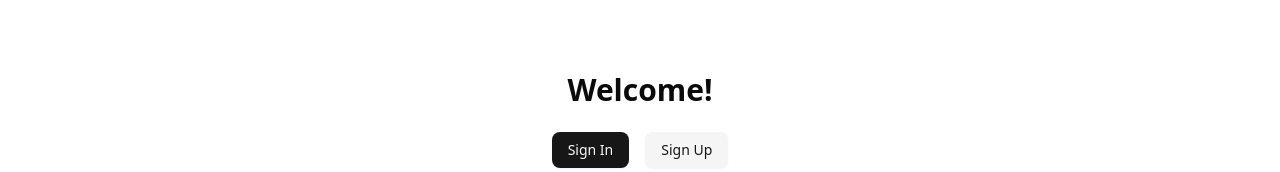
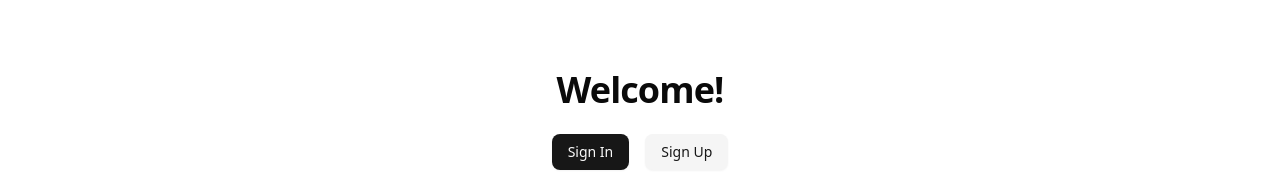
Before and after one commit to alexspearsi/rest-client-app, a Next.js app: page /en in a window 1280 px wide. Shown: the part 260-432 px from the top of the page. Built offline with nearby package versions, Linux system fonts and the light colour scheme.

Commit message:
refactor: replace h1 with custom Heading component

```diff
--- a/src/app/[locale]/page.tsx
+++ b/src/app/[locale]/page.tsx
@@ -1,13 +1,14 @@
 import { useTranslations } from 'next-intl';
 import { Button } from '@/components/ui/button';
 import Link from 'next/link';
+import { Heading } from '@/components/ui/typography';
 
 export default function Page() {
   const t = useTranslations('HomePage');
 
   return (
     <div className="flex h-screen flex-col items-center justify-center gap-6 p-8">
-      <h1 className="text-3xl font-bold">{t('title')}</h1>
+      <Heading size="h1">{t('title')}</Heading>
       <div className="flex gap-4">
         <Button variant="default" asChild>
           <Link href={`/authentication`}>{t('signin')}</Link>
```
